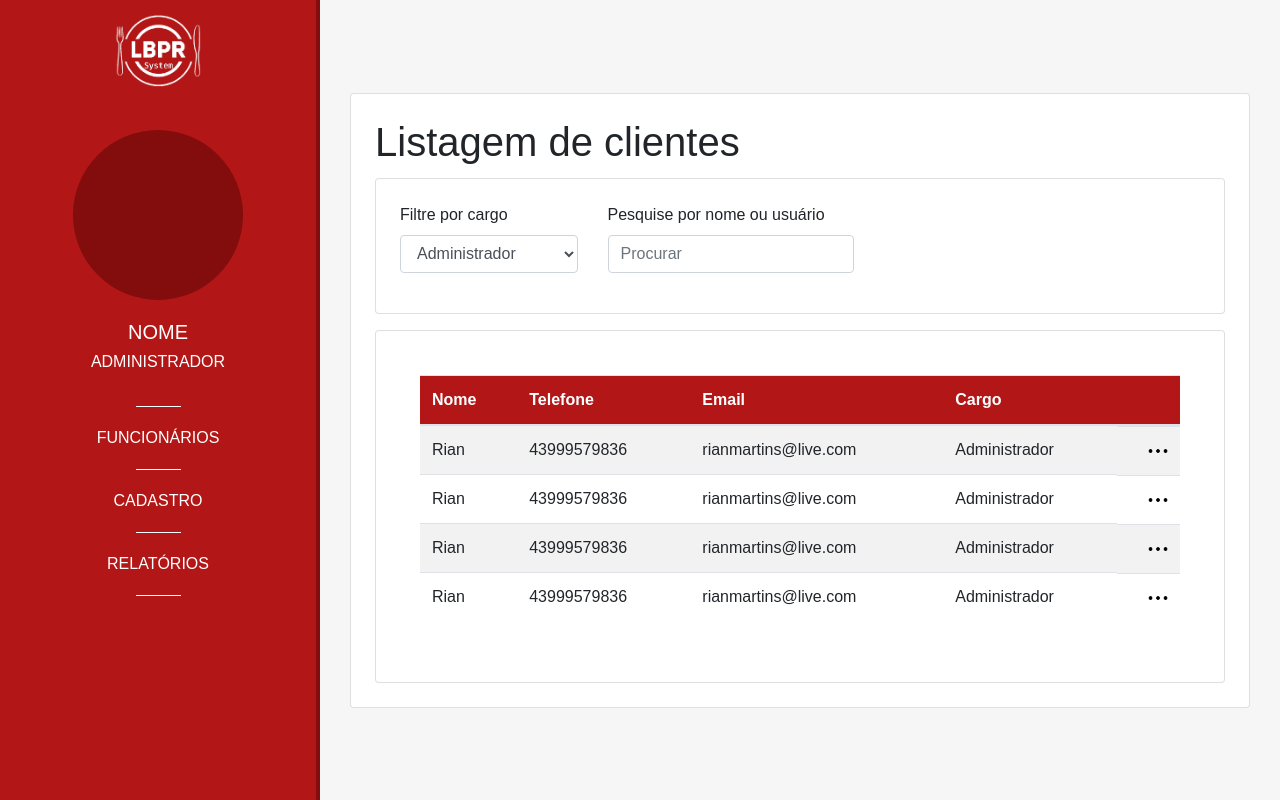
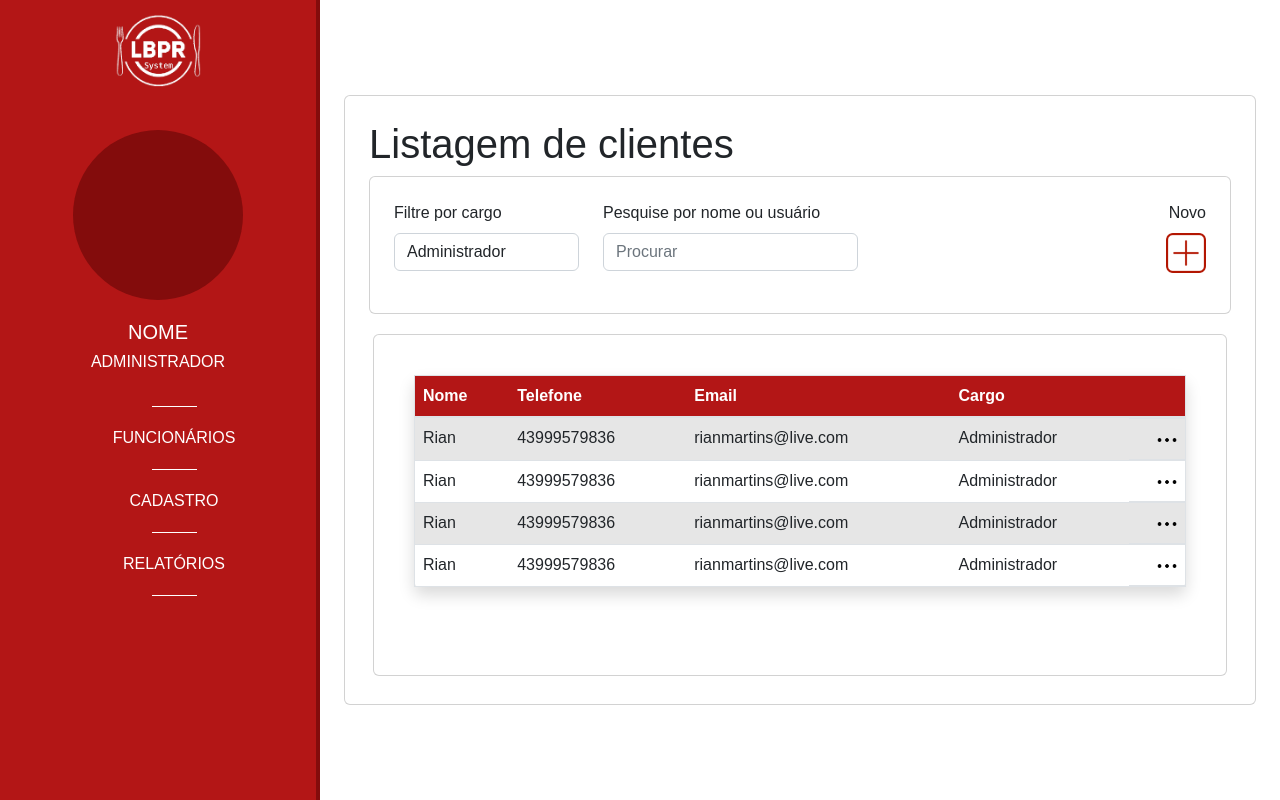
Before and after one commit to rianmartins07/projeto_restaurante, a Python web app: template templates/user/list/list.html in a window 1280 px wide. Run offline with Jinja, Linux system fonts and the light colour scheme; the template is opened without the code that fills it, so the values that code supplies are empty; some libraries are stand-ins or nearby versions; some web fonts are replaced.

Commit message:
Enviando ajustes na listagem de clientes

```diff
--- a/static/assets/css/style.css
+++ b/static/assets/css/style.css
@@ -310,6 +310,11 @@ header .center{
     background-color: #fff;
     margin: 0 auto;
 }
+li{
+    list-style-type: none;
+    list-style: none;
+
+}
 
 .menu-perfil nav ul li a{
     text-decoration: none;
--- a/templates/user/list/list.html
+++ b/templates/user/list/list.html
@@ -19,6 +19,7 @@
     <link rel="stylesheet" href="../../../static/assets/css/style.css">
     <link rel="stylesheet" href="../../../static/assets/css/responsivo.css">
 
+    <link href="https://cdn.jsdelivr.net/npm/bootstrap@5.2.3/dist/css/bootstrap.min.css" rel="stylesheet" integrity="sha384-rbsA2VBKQhggwzxH7pPCaAqO46MgnOM80zW1RWuH61DGLwZJEdK2Kadq2F9CUG65" crossorigin="anonymous">
     <title>list user</title>
 </head>
 
@@ -118,14 +119,22 @@
                                         <label for="search_name">Pesquise por nome ou usuário</label>
                                         <input type="text" class="form-control" placeholder="Procurar" id="search_name">
                                     </div>
+                                    <div class="col-sm-2"></div>
+                                    <div class="col-sm-3 d-flex justify-content-end flex-column align-items-lg-end">
+                                        <label for="img">Novo</label>
+                                        <a href="../create/create.html">
+                                            <img src="../../../static/assets/images/mais.png" alt=""
+                                                style="height: 40px; width: 40px;" id="img">
+                                        </a>
+                                    </div>
                                 </div>
                             </div>
                         </div>
 
 
-                        <div class="card p-4">
+                        <div class="card p-4 m-1">
                             <card class="card-body">
-                                <table class="table table-striped">
+                                <table class="table table-striped border shadow p-3 mb-5 bg-body rounded">
                                     <thead style="background-color: rgb(179, 22, 22);">
                                         <tr class="text-white">
                                             <th scope="col">Nome</th>
@@ -142,17 +151,25 @@
                                             <td>rianmartins@live.com</td>
                                             <td>Administrador</td>
                                             <td class="d-flex justify-content-end">
-                                                <div class="dropdown show">
+                                                <div class="dropdown show btn-group dropstart">
                                                     <a class="dropdown" href="#" data-toggle="dropdown"
                                                         aria-haspopup="false" aria-expanded="false">
                                                         <img src="../../../static/assets/images/3dots.ico"
                                                             style="width: 20px !important ; height: 20px impr !important;"
                                                             alt="">
                                                     </a>
-                                                    <div class="dropdown-menu">
+                                                    <ul class="dropdown-menu">
+                                                        <li>
                                                             <a href="#" class="dropdown-item">Editar</a>
+                                                        </li>
+                                                        <li>
                                                             <a href="#" class="dropdown-item">Deletar</a>
-                                                    </div>
+                                                        </li>
+                                                        <li>
+                                                            <a href="#" class="dropdown-item">Ver mais</a>
+                                                        </li>
+                                                    </ul>
+
                                                 </div>
                                             </td>
                                         </tr>
@@ -162,17 +179,25 @@
                                             <td>rianmartins@live.com</td>
                                             <td>Administrador</td>
                                             <td class="d-flex justify-content-end">
-                                                <div class="dropdown show">
+                                                <div class="dropdown show btn-group dropstart">
                                                     <a class="dropdown" href="#" data-toggle="dropdown"
                                                         aria-haspopup="false" aria-expanded="false">
                                                         <img src="../../../static/assets/images/3dots.ico"
                                                             style="width: 20px !important ; height: 20px impr !important;"
                                                             alt="">
                                                     </a>
-                                                    <div class="dropdown-menu">
+                                                    <ul class="dropdown-menu">
+                                                        <li>
                                                             <a href="#" class="dropdown-item">Editar</a>
+                                                        </li>
+                                                        <li>
                                                             <a href="#" class="dropdown-item">Deletar</a>
-                                                    </div>
+                                                        </li>
+                                                        <li>
+                                                            <a href="#" class="dropdown-item">Ver mais</a>
+                                                        </li>
+                                                    </ul>
+
                                                 </div>
                                             </td>
                                         </tr>
@@ -182,17 +207,25 @@
                                             <td>rianmartins@live.com</td>
                                             <td>Administrador</td>
                                             <td class="d-flex justify-content-end">
-                                                <div class="dropdown show">
+                                                <div class="dropdown show btn-group dropstart">
                                                     <a class="dropdown" href="#" data-toggle="dropdown"
                                                         aria-haspopup="false" aria-expanded="false">
                                                         <img src="../../../static/assets/images/3dots.ico"
                                                             style="width: 20px !important ; height: 20px impr !important;"
                                                             alt="">
                                                     </a>
-                                                    <div class="dropdown-menu">
+                                                    <ul class="dropdown-menu">
+                                                        <li>
                                                             <a href="#" class="dropdown-item">Editar</a>
+                                                        </li>
+                                                        <li>
                                                             <a href="#" class="dropdown-item">Deletar</a>
-                                                    </div>
+                                                        </li>
+                                                        <li>
+                                                            <a href="#" class="dropdown-item">Ver mais</a>
+                                                        </li>
+                                                    </ul>
+
                                                 </div>
                                             </td>
                                         </tr>
@@ -202,17 +235,25 @@
                                             <td>rianmartins@live.com</td>
                                             <td>Administrador</td>
                                             <td class="d-flex justify-content-end">
-                                                <div class="dropdown show">
+                                                <div class="dropdown show btn-group dropstart">
                                                     <a class="dropdown" href="#" data-toggle="dropdown"
                                                         aria-haspopup="false" aria-expanded="false">
                                                         <img src="../../../static/assets/images/3dots.ico"
                                                             style="width: 20px !important ; height: 20px impr !important;"
                                                             alt="">
                                                     </a>
-                                                    <div class="dropdown-menu">
+                                                    <ul class="dropdown-menu">
+                                                        <li>
                                                             <a href="#" class="dropdown-item">Editar</a>
+                                                        </li>
+                                                        <li>
                                                             <a href="#" class="dropdown-item">Deletar</a>
-                                                    </div>
+                                                        </li>
+                                                        <li>
+                                                            <a href="#" class="dropdown-item">Ver mais</a>
+                                                        </li>
+                                                    </ul>
+
                                                 </div>
                                             </td>
                                         </tr>
@@ -225,7 +266,8 @@
             </div>
         </div><!--content-->
     </div><!--main-->
-
+    <script src="https://cdn.jsdelivr.net/npm/bootstrap@5.2.3/dist/js/bootstrap.bundle.min.js" integrity="sha384-kenU1KFdBIe4zVF0s0G1M5b4hcpxyD9F7jL+jjXkk+Q2h455rYXK/7HAuoJl+0I4" crossorigin="anonymous"></script>
+</body>
 </body>
 
 </html>
```
Also changed, not shown: static/assets/images/mais.png (added), templates/user/update/index.html (added). Lines whose indentation alone changed are shown as unchanged.
